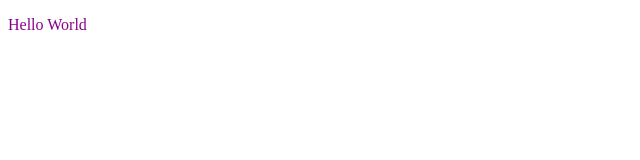
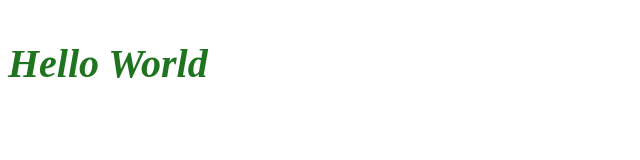
Before and after one commit to JustynaTomczyk/JustynaTomczyk.github.io, a plain HTML site: page index.html in a window 1280 px wide. Shown: the whole page, without its empty margins (0-640 px from the left). Drawn offline with Linux system fonts and the light colour scheme.

Commit message:
Index.html style

```diff
--- a/index.html
+++ b/index.html
@@ -4,6 +4,6 @@
         <title>Justyna Tomczyk</title>
     </head>
     <body>
-        <p style="color: darkmagenta;">Hello World</p>
+        <p style="color: rgb(31, 116, 31); font-size: 40px; font-weight: 900; font-style: italic;">Hello World</p>
     </body>
 </html>
```
